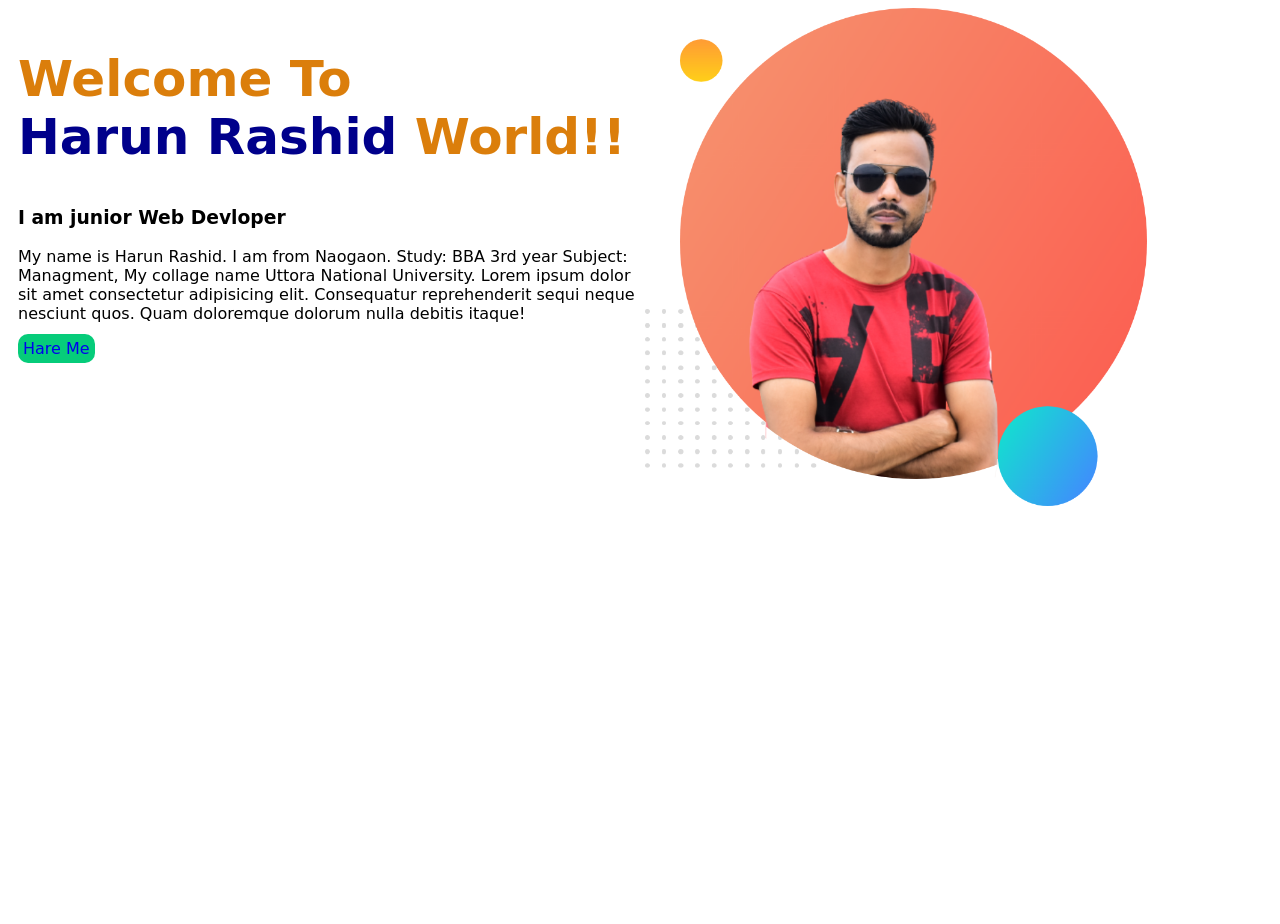
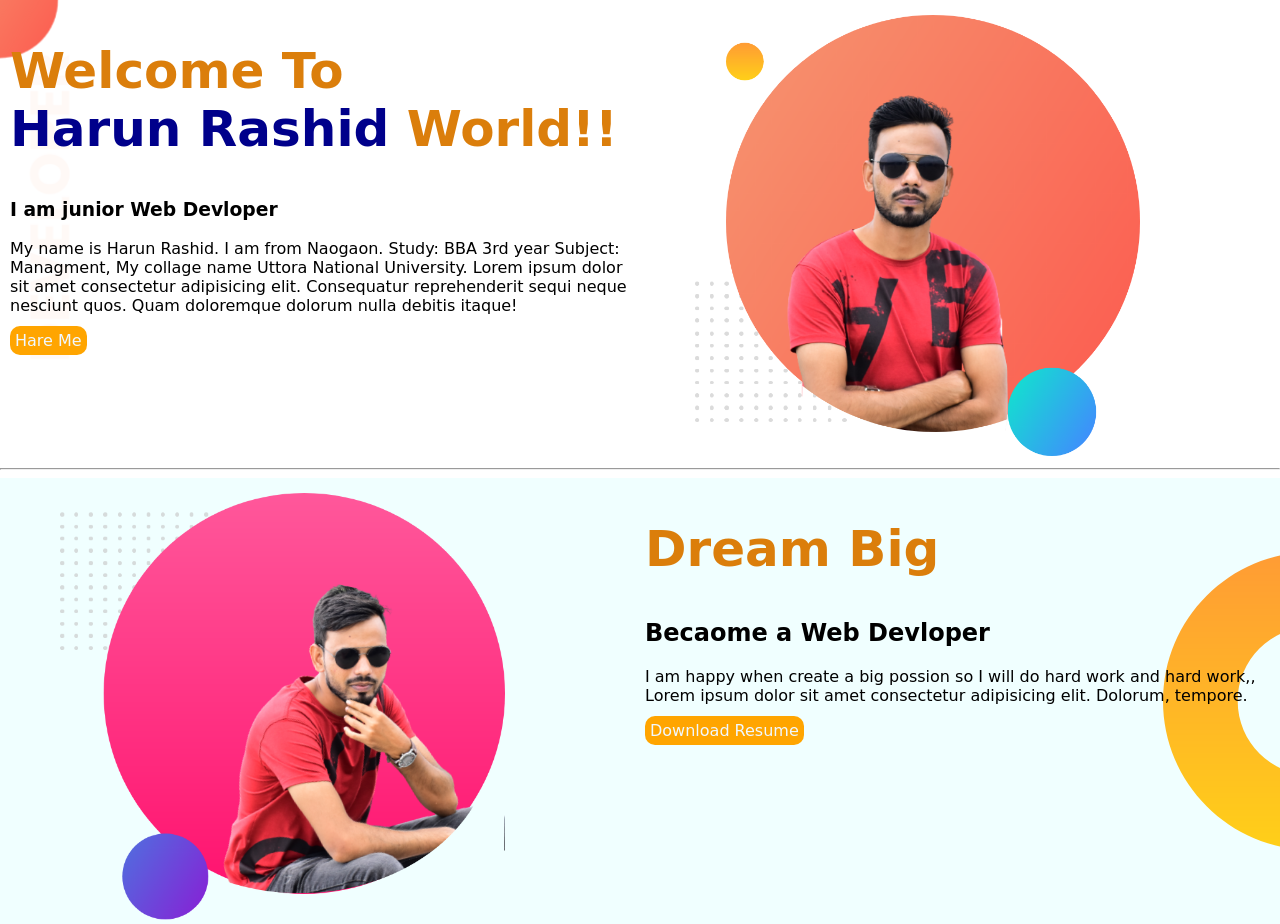
Before and after one commit to harunjk/harun-portfolio2, a plain HTML site: page index.html in a window 1280 px wide. Before the commit the page ends 800 px from the top, so only its background shows below. Drawn offline with Linux system fonts and the light colour scheme.

Commit message:
big dream

```diff
--- a/index.html
+++ b/index.html
@@ -8,7 +8,7 @@
     <link rel="stylesheet" href="style.css">
 </head>
 <body>
-    <section class="section">
+    <section class="sectionone">
         <div class="half-with">
             <h1>Welcome To <br> <span class="name">Harun Rashid</span> World!!</h1>
             <h3>I am junior Web Devloper</h3>
@@ -24,5 +24,19 @@
             <img src="images/jk1.png" alt="">
         </div>
     </section>
+    <hr>
+    <section class="big-Dream">
+        <div class="half-with">
+            <img src="images/jk2.png" alt="">
+        </div>
+        <div class="half-with">
+            <h1>Dream Big</h1>
+            <h2>Becaome a Web Devloper</h2>
+            <p>I am happy when create a big possion so I will do hard work and hard work,, Lorem ipsum dolor sit amet consectetur
+                adipisicing elit. Dolorum, tempore.
+            </p>
+            <a href="https://www.facebook.com/" class="hare">Download Resume</a>
+        </div>
+    </section>
 </body>
 </html>
--- a/style.css
+++ b/style.css
@@ -1,5 +1,6 @@
 body{
     font-family: 'Vina Sans', cursive;
+    margin: 0px;
 }
 
 h1{
@@ -10,9 +11,15 @@ h1{
     color: darkblue;
 }
 
-.section{
+section{
     display: flex;
     padding-left: 10px;
+
+}
+
+.sectionone{
+    background-image: url(images/top-banner.png);
+    background-repeat: no-repeat;
 }
 
 .half-with{
@@ -20,11 +27,21 @@ h1{
 }
 
 .half-with img{
-    width: 80%;
+    width: 70%;
+    margin-left: 50px;
+    margin-top: 15px;
 }
 .hare{
-    background-color: rgb(6, 204, 122);
+    background-color: orange;
     padding: 5px;
     border-radius: 10px;
     text-decoration: none;
+    color: aliceblue;
+    font-weight: 400;
 }
+.big-Dream{
+    background-color: azure;
+    background-image: url(images/dream-bg.png);
+    background-repeat: no-repeat;
+    background-position: right;
+}
```
Lines whose indentation alone changed are shown as unchanged.
